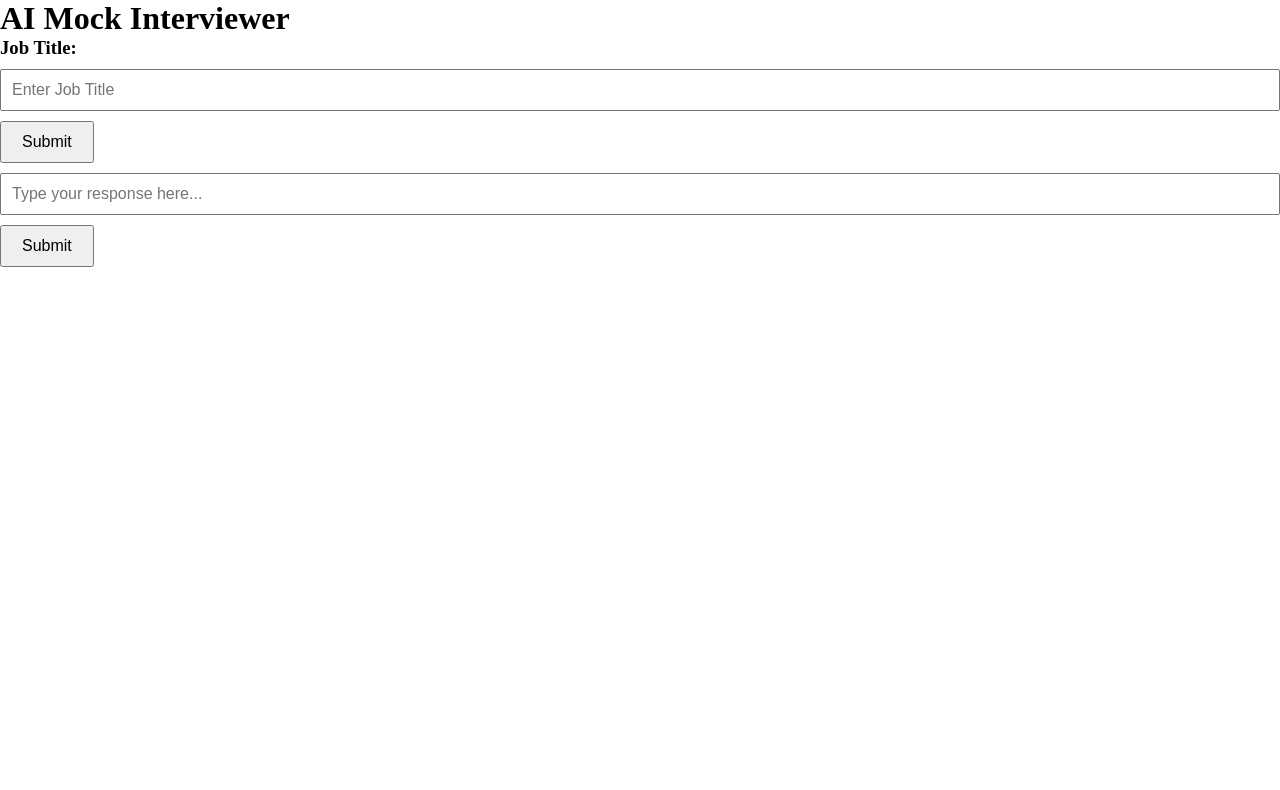
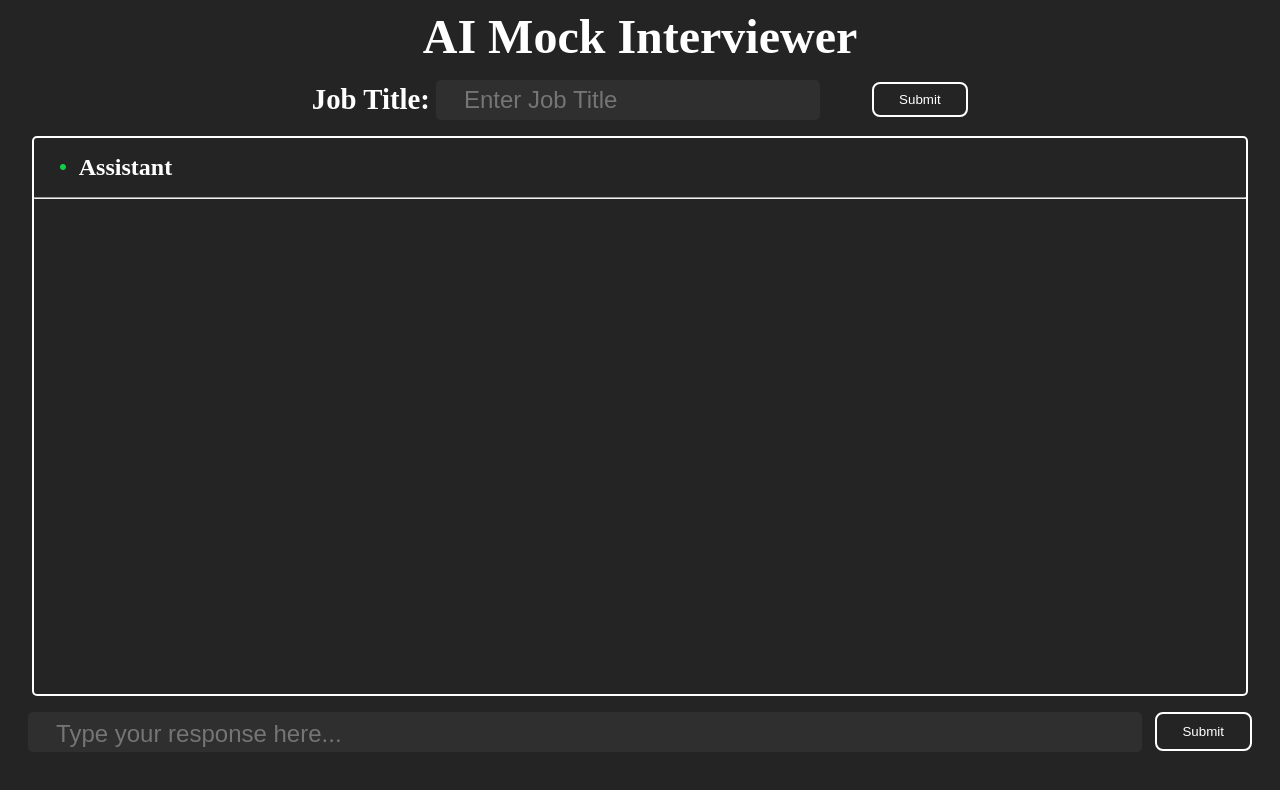
Before and after one commit to Avacia/JobInterviewOpenAI, a React (Vite) app in the folder frontend/: page / in a window 1280 px wide. Shown: the top 790 px of the page. Built offline with nearby package versions, Linux system fonts and the light colour scheme.

Commit message:
Final change for this project

```diff
--- a/frontend/src/App.css
+++ b/frontend/src/App.css
@@ -1,47 +1,203 @@
-
-/* src/App.css */
-.App {
-  max-width: 800px;
-  margin: 20px auto;
-  padding: 0 20px;
+.container{
+  display:flex;
+  flex-direction:column;
+  align-items: center;
+  justify-content: center;
+  background-color: #242424;
+  width:100%;
+  height:100vh;
+  color:white;
 }
 
-input, textarea {
-  width: 100%;
-  margin: 10px 0;
-  padding: 10px;
-  font-size: 16px;
-  box-sizing: border-box;
+
+.topic{
+  margin-top: -5vh;
+  font-size: 1.5rem;
 }
 
-button {
-  padding: 10px 20px;
-  font-size: 16px;
+
+.title{
+  padding-top:2vh;
+  padding-bottom:2vh;
+  display:flex;
+  align-items:center;
+  justify-content: center;
+  gap:4vw;
 }
 
-.user, .ai {
-  margin: 10px 0;
-  padding: 10px;
+
+.title > h3{
+  display:flex;
+  align-items: center;
+  justify-content: center;
+  gap:0.5vw;
+  font-size: 1.8rem;
+}
+
+
+.titleInputField{
+  border: 2px solid transparent;
+  background-color: #2f2f2f;
+  height:5vh;
+  width:30vw;
+  color:white;
+  font-size: 1.5rem;
+  border-radius:5px;
+  padding-left:2vw;
+}
+
+.titleBtn{
+  border: 2px solid white;
+  background-color: #242424;
+  padding: 1vh 2vw;
+  color:white;
+  border-radius:8px;
+}
+
+
+.titleBtn:hover{
+  border-color:#646cff;
+  cursor:pointer;
+}
+
+
+.displayContent{
+  width:95%;
+  height:70vh;
+  display:flex;
+  flex-direction:column;
+  border: 2px solid white;
   border-radius: 5px;
 }
 
-.user {
-  text-align: right;
-  background-color: #e6f3ff;
+
+.user{
+  padding-left:2vw;
+  display:flex;
+  align-items: center;
+  justify-content: space-between;
 }
 
-.ai {
-  text-align: left;
-  background-color: #f0f0f0;
+
+.userIcon{
+  display:flex;
+  align-items: center;
+  justify-content: center;
+  gap:1vw;
 }
 
-@media (max-width: 600px) {
-  .App {
-    margin: 10px;
-    padding: 0 10px;
-  }
+img{
+  width: 0.5vw;
+  height: 0.5vw;
+}
 
-  input, textarea, button {
-    font-size: 14px;
-  }
+
+.roleTitle{
+  padding-top:2vh;
+  font-size:1.5rem;
+  padding-bottom:2vh;
 }
+
+
+.resetBtn{
+  border: 2px solid white;
+  background-color:transparent;
+  padding: 1.3vh 2vw;
+  border-radius:5px;
+  color:white;
+  margin-right:2vh;
+}
+
+
+.resetBtn:hover{
+  cursor:pointer;
+  border:2px solid #646cff;
+}
+
+
+.chat{
+  list-style-type:none;
+  padding-top:5vh;
+  display:flex;
+  flex-direction:column;
+  gap:3vh;
+  overflow-y: scroll;
+  height:100%;
+}
+
+::-webkit-scrollbar{
+  width:10px;
+}
+
+::-webkit-scrollbar-track{
+  background-color:white;
+  border-radius:10px;
+}
+
+::-webkit-scrollbar-thumb{
+  background-color: #2f2f2f;
+  border-radius: 10px;
+}
+
+
+.chatListAssistant{
+  display:flex;
+  flex-direction:column;
+  align-items:flex-start;
+  gap:0.5vh;
+  width:90%;
+  padding-left:1vw;
+}
+
+
+.chatListUser{
+  display:flex;
+  flex-direction:column;
+  align-items:flex-end;
+  gap:0.5vh;
+  width:100%;
+  padding-right:1vw;
+}
+
+
+.messageContent{
+  border: 2px solid white;
+  border-radius:5px;
+  padding:2vh 1vw;
+}
+
+.userInput{
+  display:flex;
+  align-items: center;
+  justify-content: center;
+  width:100%;
+  padding-top:2vh;
+  gap:1vw;
+}
+
+
+.responseInputField{
+  border: 2px solid transparent;
+  background-color: #2f2f2f;
+  height:5vh;
+  width:87%;
+  color:white;
+  font-size: 1.5rem;
+  border-radius:5px;
+  padding-left:2vw;
+  padding-top:0.5vh;
+}
+
+.responseBtn{
+  border: 2px solid white;
+  background-color: #242424;
+  padding: 1.3vh 2vw;
+  color:white;
+  border-radius:8px;
+}
+
+
+.responseBtn:hover{
+  border-color:#646cff;
+  cursor:pointer;
+}
--- a/frontend/src/App.jsx
+++ b/frontend/src/App.jsx
@@ -1,5 +1,6 @@
 /* =================================== Import Files ===================================*/
 import './App.css'
+import onlineDot from '/onlineDot.png'
 
 
 /* =================================== Import Library =================================*/
@@ -12,16 +13,22 @@ function App() {
   const [userInput, setUserInput] = useState('')
   const [message, setMessage] = useState(null)
   const [chat, setChat] = useState([])
+  const [questionCount,  setQuestionCount] = useState(0)
   const instructionToAI = `You are a job interviewer for ${jobTitle}.
-                            start with the question “Tell me about yourself”`;
-  const questionMoreThanSix = `give feedback and end the interview`;
+                           Start with the question “Tell me about yourself”.`;
+  const questionToContinue = `response back to user and ask another question related
+                              to the response as a job interviewer for ${jobTitle}.`
+  const questionMoreThanSix = `Comment on how well the user answered the questions,
+                               and suggest how the user can improve its response.
+                               Finished the conversation.`;
+
 
   function resetChat(){
-    setJobTitle('');
-    setUserInput('');
-    setMessage(null);
-    setChat([]);
-    window.location.reload();
+    setJobTitle('')
+    setUserInput('')
+    setMessage(null)
+    setChat([])
+    setQuestionCount(0)
   }
 
   function userInputTitle(e){
@@ -51,6 +58,7 @@ function App() {
       const data = await response.json()
       setMessage(data.message)
       //console.log(data)
+      setQuestionCount(questionCount + 1)
     }
     catch(error){
       console.log(error)
@@ -62,7 +70,7 @@ function App() {
     const options = {
       method: 'POST',
       body: JSON.stringify({
-        message: userInput,
+        message: questionToContinue, userInput, chat
       }),
       headers: {
         'Content-Type': 'application/json',
@@ -74,8 +82,7 @@ function App() {
       const data = await response.json()
       //console.log(data)
       setMessage(data.message)
-      setUserInput('');
-
+      setQuestionCount(questionCount + 1)
     }
     catch(error){
       console.log(error)
@@ -87,7 +94,7 @@ function App() {
     const options = {
       method: 'POST',
       body: JSON.stringify({
-        message: questionMoreThanSix,
+        message: questionMoreThanSix, chat
       }),
       headers: {
         'Content-Type': 'application/json',
@@ -99,7 +106,7 @@ function App() {
       const data =  await response.json()
       //console.log(data)
       setMessage(data.message)
-
+      setQuestionCount(questionCount + 1)
     }
     catch(error){
       console.log(error)
@@ -110,14 +117,14 @@ function App() {
   // Use useEffect to send the job title to AI when it changes
   useEffect(() => {
 
-    if(chat.length > 12 && chat.length < 14){
+    if(questionCount >= 6 && questionCount < 7){
       sendQuestionMoreThanSix()
     }
 
     if (message && userInput) {
       setChat( chat => ([ ...chat,
         {
-          role: "user",
+          role: "User",
           content: userInput
         },
         {
@@ -125,6 +132,7 @@ function App() {
           content:message.content
         }
       ]))
+      setUserInput('')
     }
 
     if(message && !userInput){
@@ -138,6 +146,8 @@ function App() {
 
   }, [message]);
 
+  console.log(chat)
+
   return (
     <div className="container">
       <div className="topic">
@@ -145,31 +155,41 @@ function App() {
       </div>
 
       <div className="title">
-        <h3>Job Title: <input type="text" name="jobTitle" value={jobTitle} placeholder="Enter Job Title" onChange={userInputTitle}/></h3>
-        <button onClick={sendTitleToAI}>Submit</button>
+        <h3>Job Title: <input className="titleInputField" type="text" name="jobTitle" value={jobTitle} placeholder="Enter Job Title" onChange={userInputTitle}/></h3>
+        <button className="titleBtn" onClick={sendTitleToAI}>Submit</button>
       </div>
 
       <div className="displayContent">
         {/* User and AI Content Display Here*/}
+        <div className="user">
+          <div className='userIcon'>
+            <img src={onlineDot} alt="onlineDot" />
+            <h3 className="roleTitle">Assistant</h3>
+          </div>
 
-        <ul>
+          <div>
+            {chat.length > 2 && <button className="resetBtn" onClick={resetChat}>Reset</button>}
+          </div>
+        </div>
+
+        <hr />
+
+        <ul className="chat">
           {chat.length > 0 && chat.map((message, index) => {
+            console.log(message)
             return(
-              <li key={index}>
-                <p>{message.role}</p>
-                <p>{message.content}</p>
+              <li className={message.role === "assistant" ? "chatListAssistant" : "chatListUser"} key={index}>
+                <p className="messageContent">{message.content}</p>
               </li>
             )
           })}
         </ul>
+      </div>
 
-        {chat.length > 12 && <button onClick={resetChat}>Reset</button>}
-
-      </div>
-      <div className="userInput">
-        <input type='text' name='userInput' value={userInput} placeholder="Type your response here..." onChange={userInputContent} />
-        <button onClick={sendMessageToAI}>Submit</button>
-      </div>
+      {questionCount < 7 && <div className="userInput">
+        <input className="responseInputField" type='text' name='userInput' value={userInput} placeholder="Type your response here..." onChange={userInputContent} />
+        <button className="responseBtn" onClick={sendMessageToAI}>Submit</button>
+      </div>}
     </div>
   )
 }
```
Also changed, not shown: frontend/public/onlineDot.png (added).
